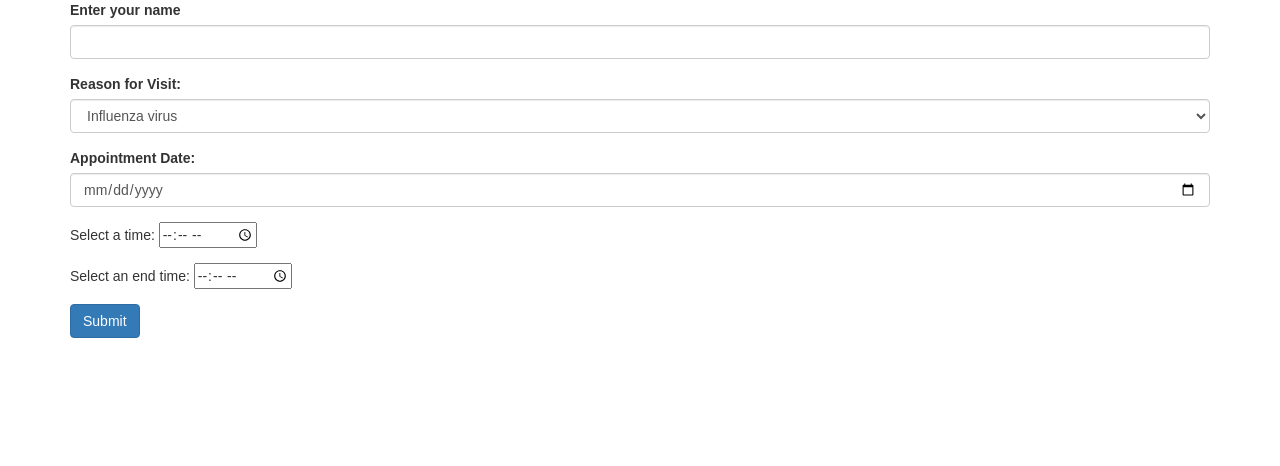
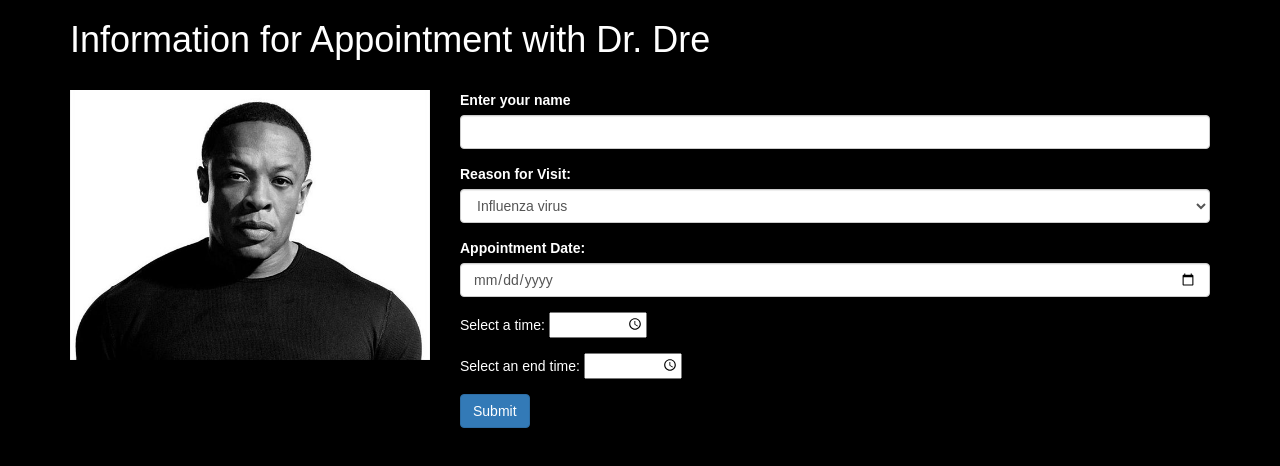
Before and after one commit to margie-ynm/appt-js, a plain HTML site: page index.html in a window 1280 px wide. Drawn offline with Linux system fonts and the light colour scheme.

Commit message:
Add dark theme, picture; update jquery code to hide img

```diff
--- a/css/styles.css
+++ b/css/styles.css
@@ -1,5 +1,11 @@
 body {
   font-family: sans-serif;
+  color: #fff;
+  background: #000;
+}
+
+h1 {
+  margin-bottom: 30px;
 }
 
 .receipt-output {
--- a/index.html
+++ b/index.html
@@ -9,7 +9,12 @@
   </head>
   <body>
     <div class="container">
-
+      <h1>Information for Appointment with Dr. Dre</h1>
+      <div class="row">
+        <div class="col-md-4 col-lg-4">
+          <img class="img-responsive" src="img/dre.jpg" alt="Doctor Dre" />
+        </div>
+        <div class="col-md-8 col-lg-8">
           <form>
             <div id="information">
               <div class="form-group">
@@ -43,6 +48,7 @@
 
             <button class="btn btn-primary" type="submit" name="button">Submit</button>
           </form>
+        </div>
         <div class="receipt-output center-block">
           <div class="receipt">
             <h3>Appointment Information:</h3>
@@ -52,6 +58,7 @@
           </div>
         </div>
       </div>
+    </div>
 
   </body>
 </html>
--- a/js/scripts.js
+++ b/js/scripts.js
@@ -15,6 +15,7 @@ $(document).ready(function() {
     $(".end-time").text(endInput);
 
     $("form").hide();
+    $("img").hide();
     $(".receipt-output").show();
 
     event.preventDefault();
```
Also changed, not shown: img/dre.jpg (added). Lines whose indentation alone changed are shown as unchanged.
